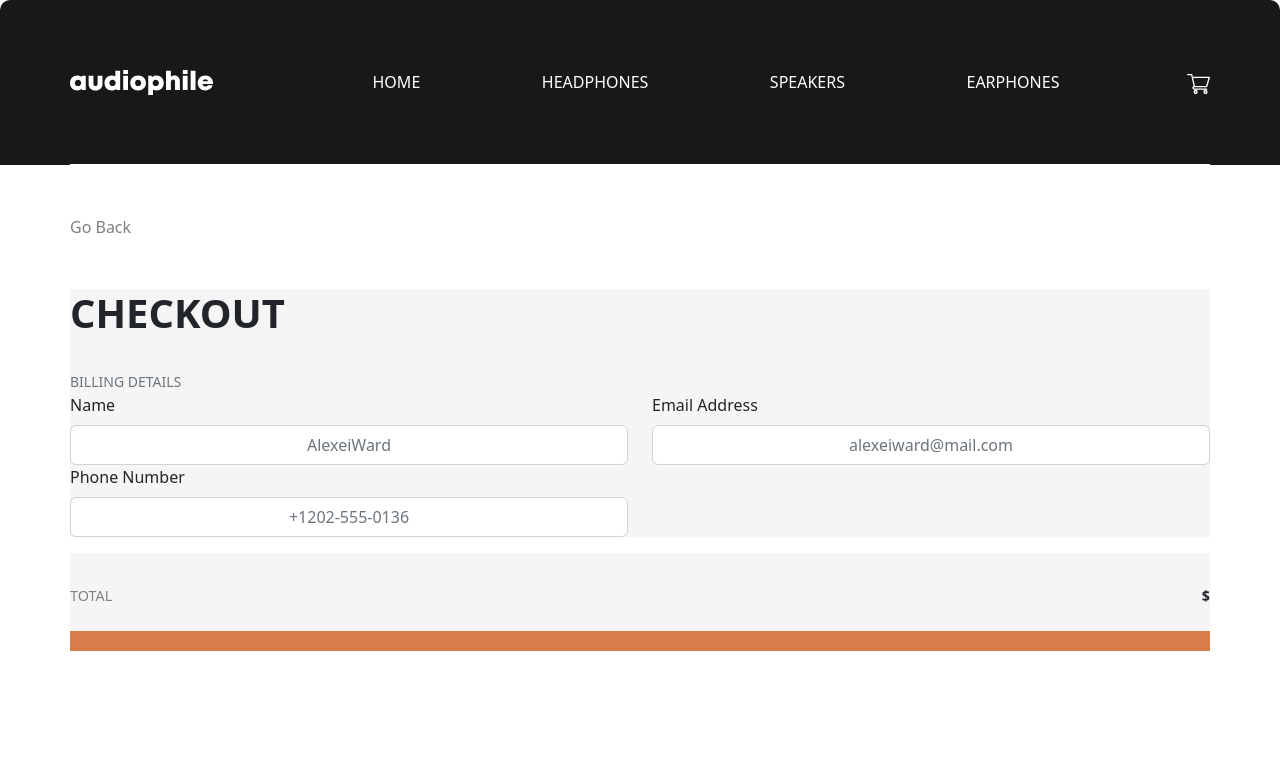
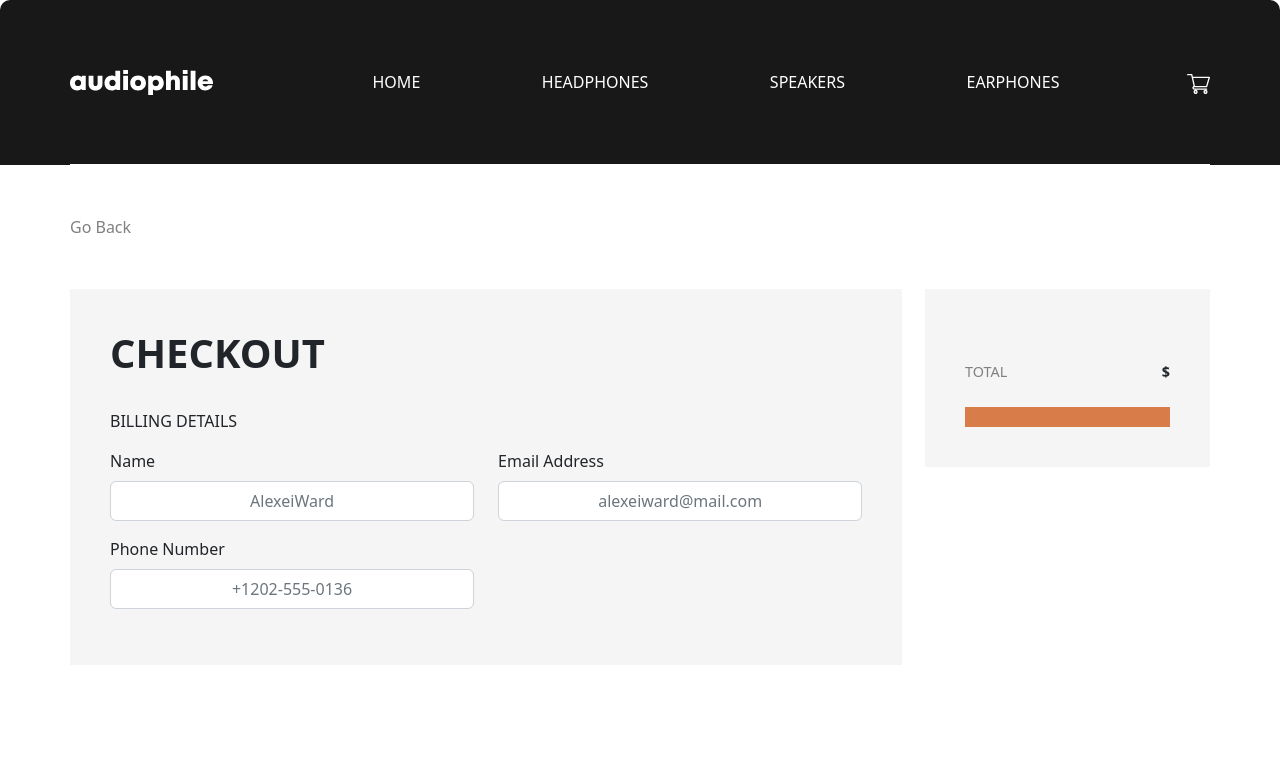
Before and after one commit to AnWang719/Audiophile, a React (Create React App) app: page /checkOut in a window 1280 px wide. Shown: the top 777 px of the page. Built offline with nearby package versions, Linux system fonts and the light colour scheme.

Commit message:
check out styling

```diff
--- a/src/components/cart/CheckOut.js
+++ b/src/components/cart/CheckOut.js
@@ -10,45 +10,42 @@ function CheckOut() {
       <Container className={classes.checkoutForm}>
         <div className={classes.shippingDetails}>
           <h1>CHECKOUT</h1>
-
+          <div>
+            <p>BILLING DETAILS</p>
             <Form>
-            <Form.Group className="mb-3" controlId="formBasicEmail">
-              <Form.Text className="text-muted">BILLING DETAILS</Form.Text>
               <Row>
                 <Col sm={12} md={6}>
+                  <Form.Group className="mb-3" controlId="formName">
                     <Form.Label>Name</Form.Label>
                     <Form.Control type="text" placeholder="AlexeiWard" />
+                  </Form.Group>
                 </Col>
                 <Col sm={12} md={6}>
+                  <Form.Group className="mb-3" controlId="formEmail">
                     <Form.Label>Email Address</Form.Label>
                     <Form.Control
                       type="email"
                       placeholder="alexeiward@mail.com"
                     />
+                  </Form.Group>
                 </Col>
               </Row>
 
               <Row>
                 <Col sm={12} md={6}>
+                  <Form.Group className="mb-3" controlId="formNumber">
                     <Form.Label>Phone Number</Form.Label>
                     <Form.Control type="number" placeholder="+1202-555-0136" />
+                  </Form.Group>
                 </Col>
                 <Col sm={12} md={6}></Col>
               </Row>
-            </Form.Group>
             </Form>
+          </div>
         </div>
         <div className={classes.cartDetails}>
           <CartList />
         </div>
-        {/* <Row>
-          <Col md={12} lg={8} className={classes.shippingDetails}>
-
-          </Col>
-          <Col md={12} lg={4} className={classes.cartDetails}>
-
-          </Col>
-        </Row> */}
       </Container>
     </>
   );
--- a/src/components/cart/CheckOut.module.css
+++ b/src/components/cart/CheckOut.module.css
@@ -2,10 +2,36 @@
   margin-bottom: 2rem;
 }
 
+.checkoutForm {
+  height: 100%;
+}
+
 .shippingDetails {
   background-color: whitesmoke;
+  padding: 40px;
+  margin-bottom: 20px;
 }
 
 .cartDetails {
   background-color: whitesmoke;
+  padding: 40px;
 }
+
+@media (min-width: 992px) {
+  .checkoutForm {
+    display: flex;
+    flex-direction: row;
+    width: 100%;
+    justify-content: space-between;
+  }
+
+  .shippingDetails {
+    width: 73%;
+    margin-bottom: 0;
+  }
+
+  .cartDetails {
+    width: 25%;
+    height: fit-content;
+  }
+}
```
Lines whose indentation alone changed are shown as unchanged.
